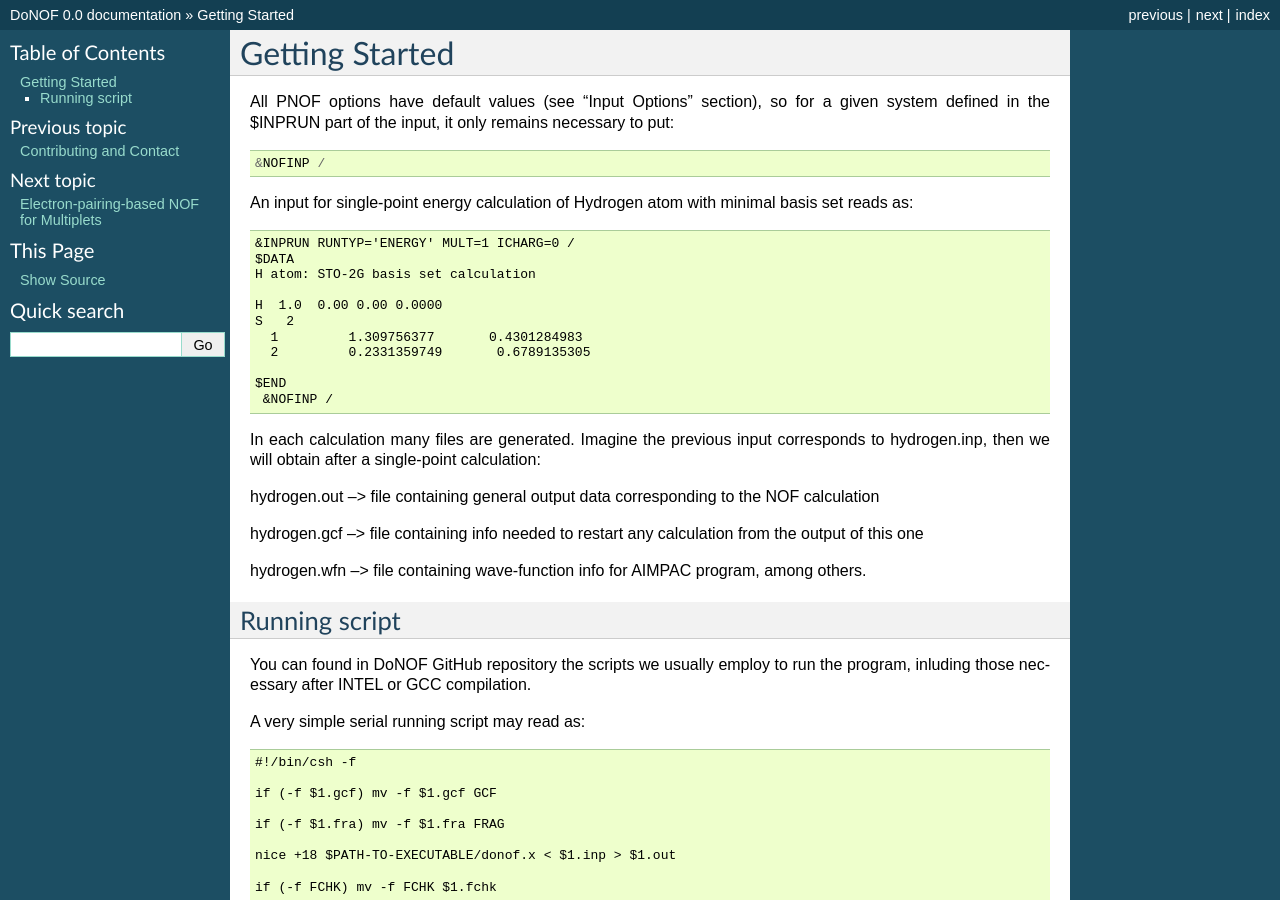
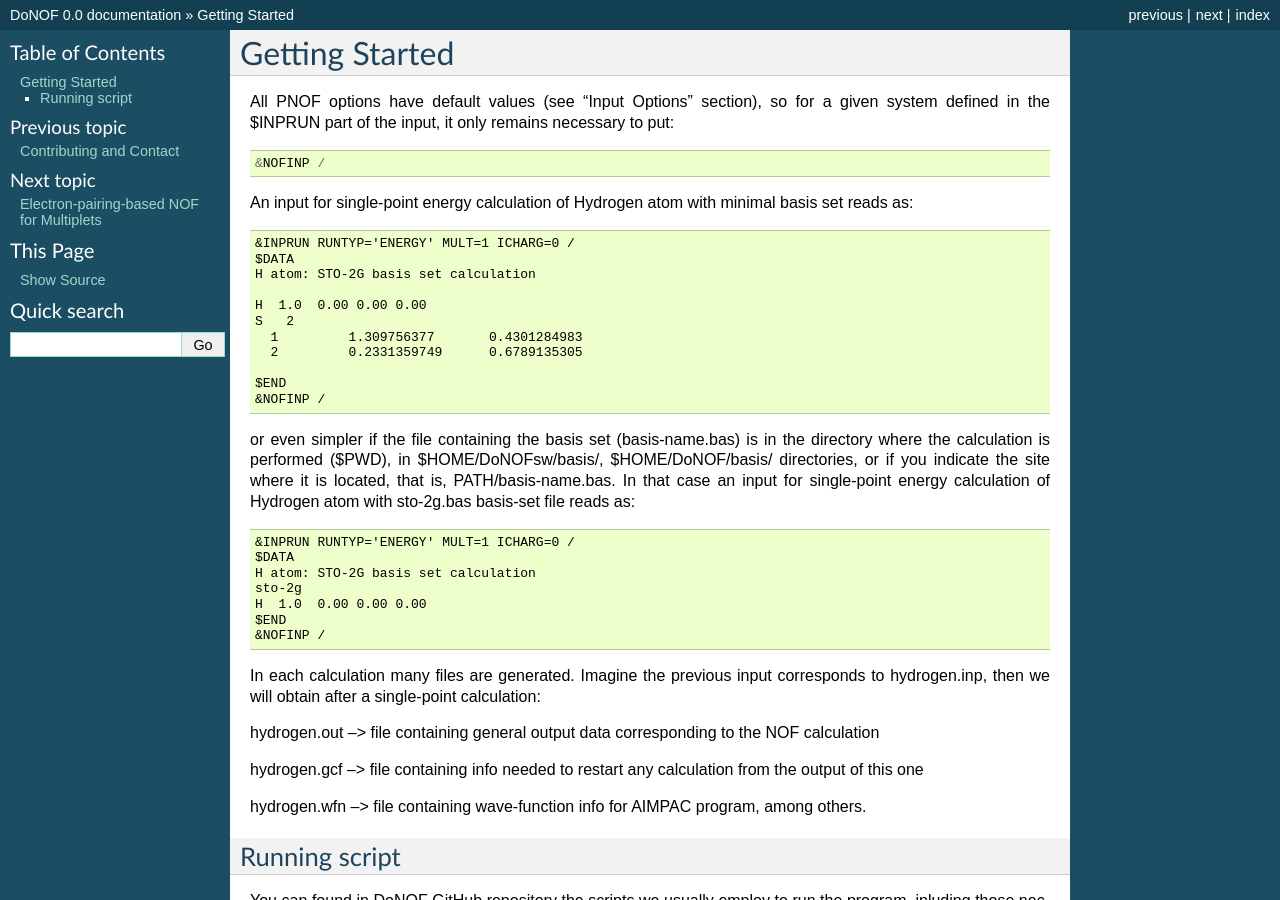
Before and after one commit to DoNOF/DoNOF-Documentation, a Sphinx documentation site: the page built from docs/Getting-Started.rst, in a window 1280 px wide and 900 px high. Built offline with Sphinx 7.4.7, drawn with Linux system fonts in a browser that asks for light colours.

Commit message:
Update Getting-Started.rst

```diff
--- a/docs/Getting-Started.rst
+++ b/docs/Getting-Started.rst
@@ -13,13 +13,23 @@ An input for single-point energy calculation of Hydrogen atom with minimal basis
    $DATA
    H atom: STO-2G basis set calculation
 
-   H  1.0  0.00 0.00 0.0000
+   H  1.0  0.00 0.00 0.00
    S   2
      1         1.309756377       0.4301284983
-     2         0.2331359749       0.6789135305
+     2         0.2331359749      0.6789135305
 
    $END
-    &NOFINP /
+   &NOFINP /
+
+or even simpler if the file containing the basis set (basis-name.bas) is in the directory where the calculation is performed ($PWD), in $HOME/DoNOFsw/basis/, $HOME/DoNOF/basis/ directories, or if you indicate the site where it is located, that is, PATH/basis-name.bas. In that case an input for single-point energy calculation of Hydrogen atom with sto-2g.bas basis-set file reads as::
+
+   &INPRUN RUNTYP='ENERGY' MULT=1 ICHARG=0 /
+   $DATA
+   H atom: STO-2G basis set calculation
+   sto-2g
+   H  1.0  0.00 0.00 0.00
+   $END
+   &NOFINP /
 
 In each calculation many files are generated. Imagine the previous input corresponds to hydrogen.inp,
 then we will obtain after a single-point calculation:
```
